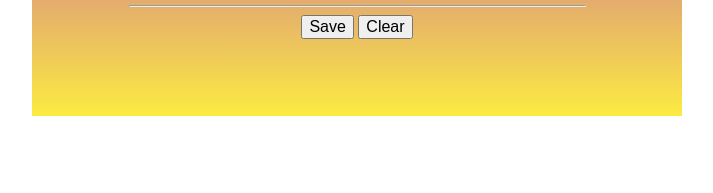
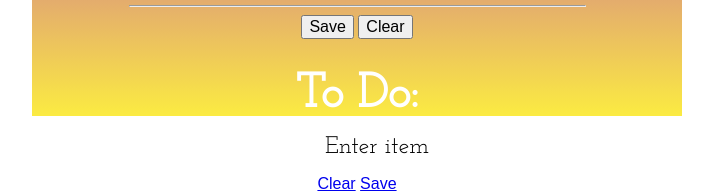
Before and after one commit to selloutdesign/jquery-todo, a plain HTML site: page index.html in a window 1280 px wide. Shown: the part 684-877 px from the top of the page, without its empty margins (283-996 px from the left). Before the commit the page ends 800 px from the top, so only its background shows below. Drawn offline with nearby package versions, Linux system fonts and the light colour scheme.

Commit message:
local Storage

```diff
--- a/index.html
+++ b/index.html
@@ -42,9 +42,19 @@
 			</li>
 		</ul>
 	<hr>
-	<button class="save">Save</button>
-	<button class="clear">Clear</button>
+	<button id="save">Save</button>
+	<button id="clear">Clear</button>
 	</section>
+	<div id="container">
+	<h1>To Do:</h1>
+	<ul contenteditable>
+		<li>Enter item</li>
+	</ul>
+
+	<a href="javascript:void(0);" id="clear" class="btn">Clear</a>
+	<a href="javascript:void(0);" id="save" class="btn">Save</a>
+
+</div>
 	</div>
 <script src="//ajax.googleapis.com/ajax/libs/jquery/2.2.3/jquery.min.js"></script>
 <script src="//ajax.googleapis.com/ajax/libs/jqueryui/1.11.4/jquery-ui.min.js"></script>
--- a/js/app.js
+++ b/js/app.js
@@ -1,5 +1,5 @@
 $(document).ready(function() {
-	var $ul = $('#todo');
+		var $ul = $('ul');
 
 		$('#save').click( function(){
 			localStorage.setItem('list', $ul.html());
```
Lines whose indentation alone changed are shown as unchanged.
